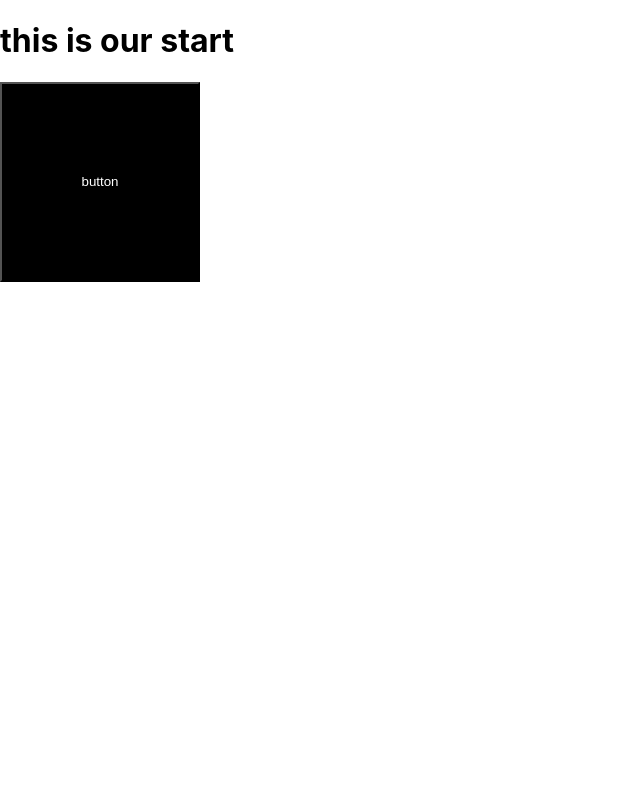
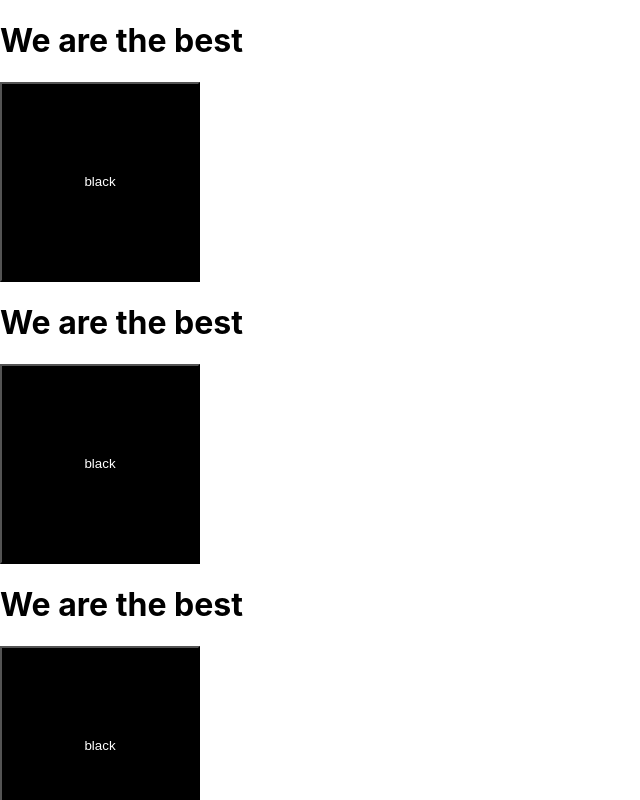
Before and after one commit to learn-academy-2021-echo/react-challenges, a React (Create React App) app in the folder state-robert-warren/: page / in a window 1280 px wide. Shown: the top 800 px of the page, without its empty margins (0-640 px from the left). Built offline with nearby package versions, Linux system fonts and the light colour scheme.

Commit message:
roughly completed challenge, now working on stretch challenge

```diff
--- a/state-robert-warren/src/App.js
+++ b/state-robert-warren/src/App.js
@@ -8,6 +8,9 @@ class App extends Component {
     return(
     <>
     <Boxes />
+    <Boxes />
+    <Boxes />
+    <Boxes />
     {/* <h1>this is our start</h1>
     <button id = "button1" onClick={this.changeColor} style = {{color: this.state.color, background: this.state.background, width: 200, height: 200}}>button</button>
     <div id = "box1"></div> */}
--- a/state-robert-warren/src/Components/Boxes.js
+++ b/state-robert-warren/src/Components/Boxes.js
@@ -5,23 +5,34 @@ class Boxes extends Component {
       super(props)
       this.state = {
         color: "white",
-        colorText: "white",
         background: "black",
+        buttonColor: "white",
+        font: "black"
 
       }
 
     }
+
     changeColor = () => {
       //on click for button1 needs to change color of button
       //need this.setState to change both color and color text
-      this.setState({background: "white"})
+    //   this.setState({background: "white"})
+    let colors = ["black", "blue", "green", "red"]
+    //turns the screen green --> this.setState({background: colors[3]})
+    //start a function that sets the state of background color to a random number between 1 and (the number of colors)
+    // this.setState({buttonColor: this.state.background})
+    const boxColor = this.setState({background: colors[Math.floor(Math.random()*5)]})
     }
+
+
     render(){
       return(
       <>
-      <h1>this is our start</h1>
-      <button id = "button1" onClick={this.changeColor} style = {{color: this.state.color, background: this.state.background, width: 200, height: 200}}>button</button>
-      <div id = "box1"></div>
+      <h1>We are the best</h1>
+      <button id = "button1" onClick={this.changeColor} style = {{color: this.state.color, background: this.state.background, width: 200, height: 200}}>
+{/* set the text equal to what is stored in this.state.background */}
+          {this.state.background}
+      </button>
       </>
       )}
   }
```
